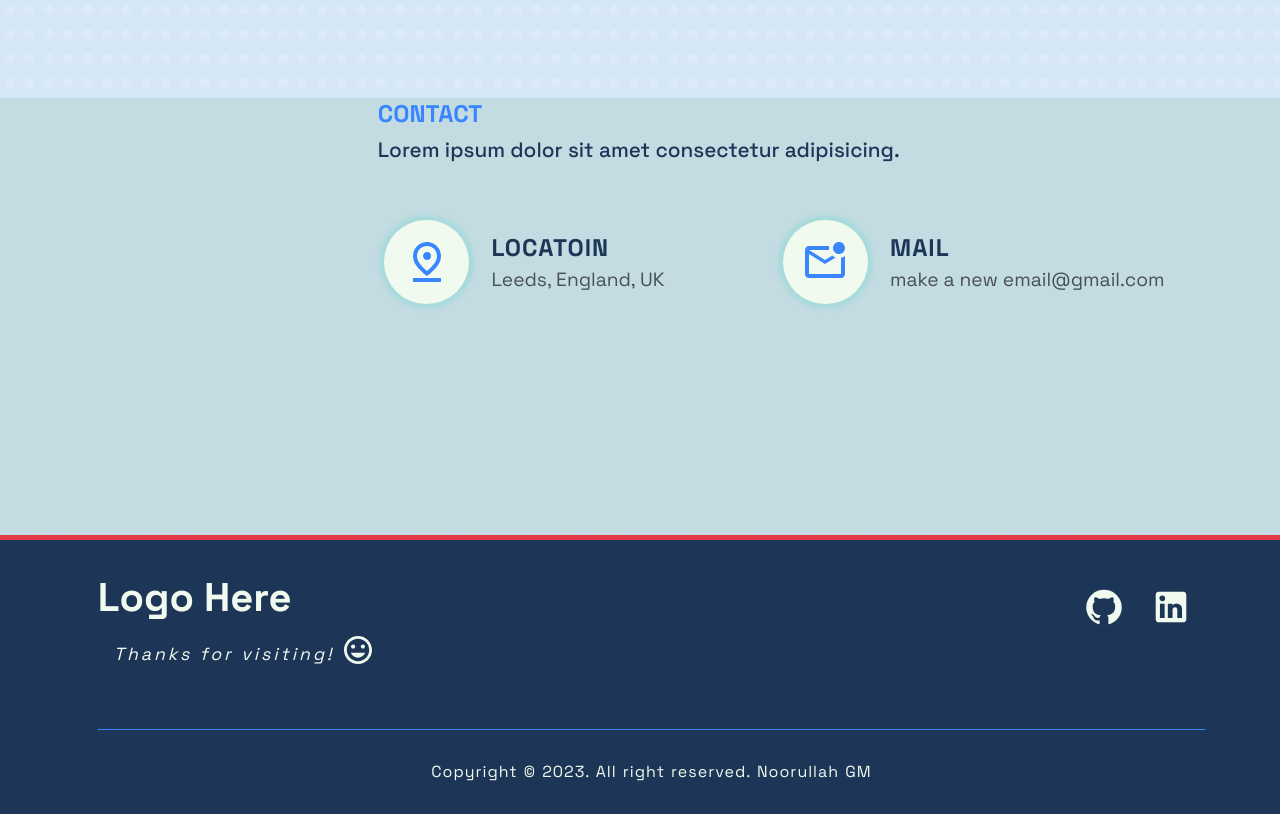
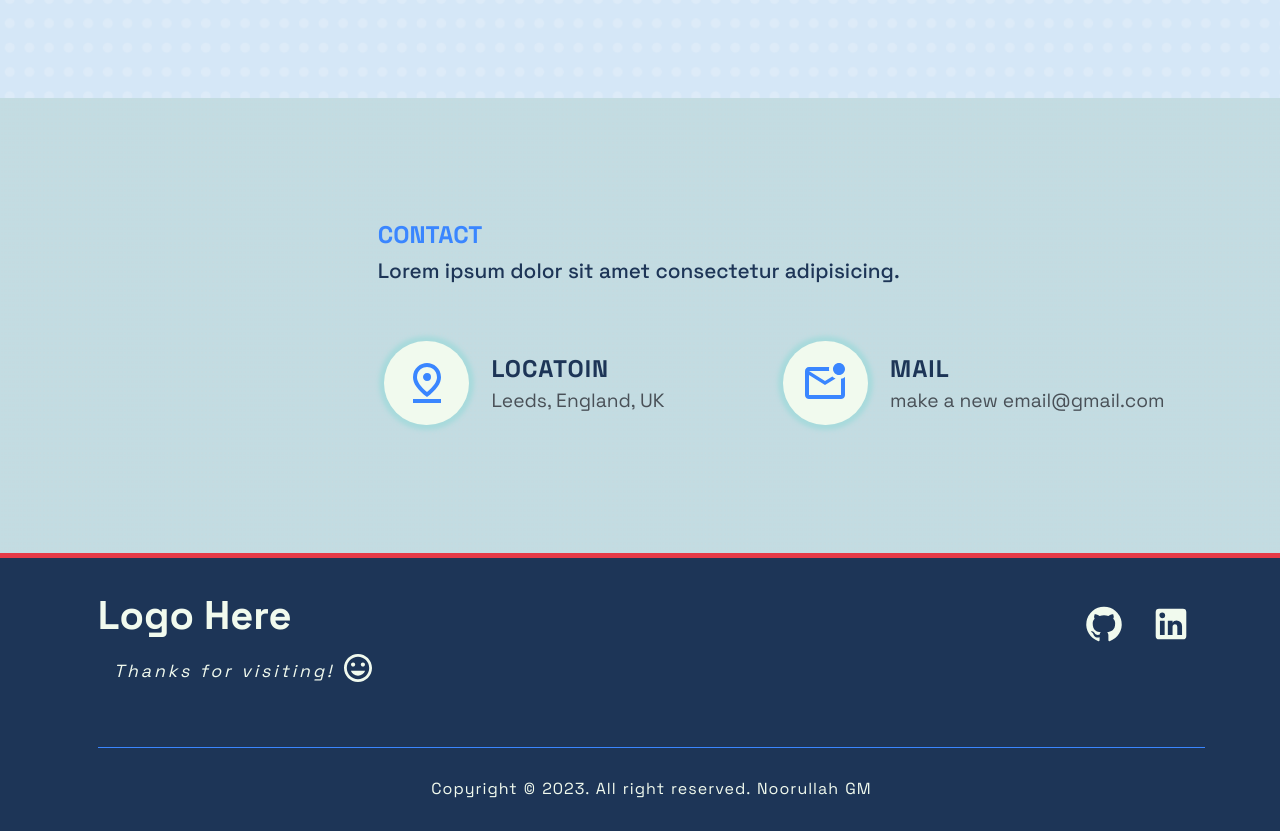
Before and after one commit to noorgm/Portfolio, a React (Create React App) app: page /contact in a window 1280 px wide. Shown: the part 2906-3737 px from the top of the page. Built offline with nearby package versions, Linux system fonts and the light colour scheme.

Commit message:
making new changess

```diff
--- a/src/components/Contact/contact.css
+++ b/src/components/Contact/contact.css
@@ -3,11 +3,11 @@
     background-size: cover;
     background-repeat: no-repeat;
     min-height: 437px;
-    margin-top: 3rem;
+    margin-top: 111px;
 }
 
 .contact {
-    margin: 111px 0px;
+    padding: 121px 0px;
 }
 .contact-top {
     grid-column: 3 / 9;
```
